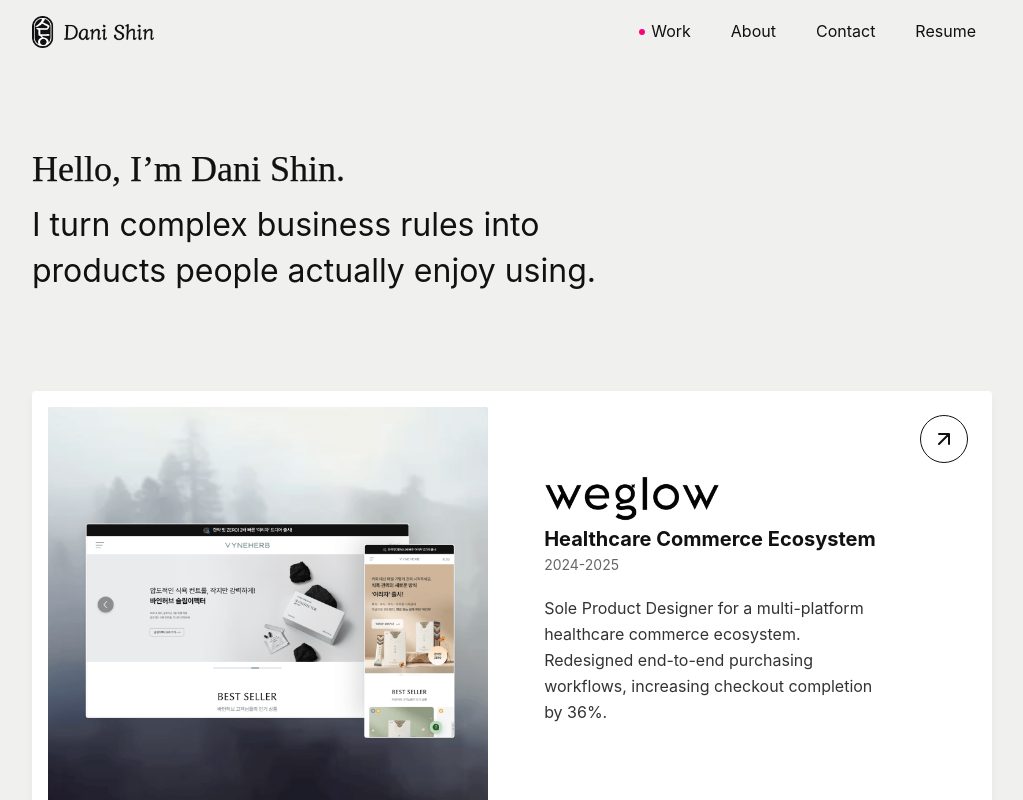
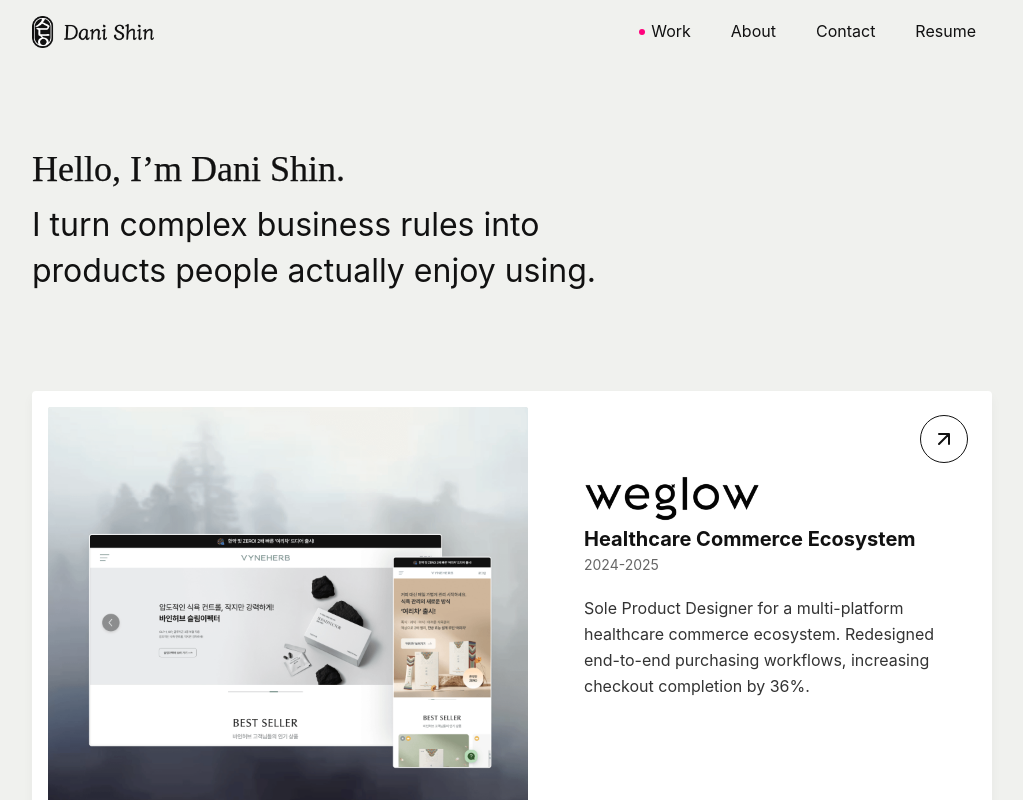
Before and after one commit to dani-shin/portfolio, a Next.js app: page / in a window 1280 px wide. Shown: the top 800 px of the page, without its empty margins (128-1151 px from the left). Built offline with nearby package versions, Linux system fonts and the light colour scheme; a web font is replaced by a local one.

Commit message:
Update right padding on project cards in FeaturedProjects

```diff
--- a/components/FeaturedProjects.tsx
+++ b/components/FeaturedProjects.tsx
@@ -107,7 +107,7 @@ export default function FeaturedProjects() {
                     </svg>
                   </div>
 
-                  <div className="flex flex-col pr-12 min-[900px]:pr-16">
+                  <div className="flex flex-col pr-0.5">
                     <div className="relative w-[clamp(280px,calc(280px+(100vw-360px)*100/1440),380px)] h-[clamp(40px,calc(40px+(100vw-360px)*24/1440),64px)] max-[360px]:w-full max-[360px]:h-[40px] overflow-hidden">
                       <Image
                         src={project.logo}
```
